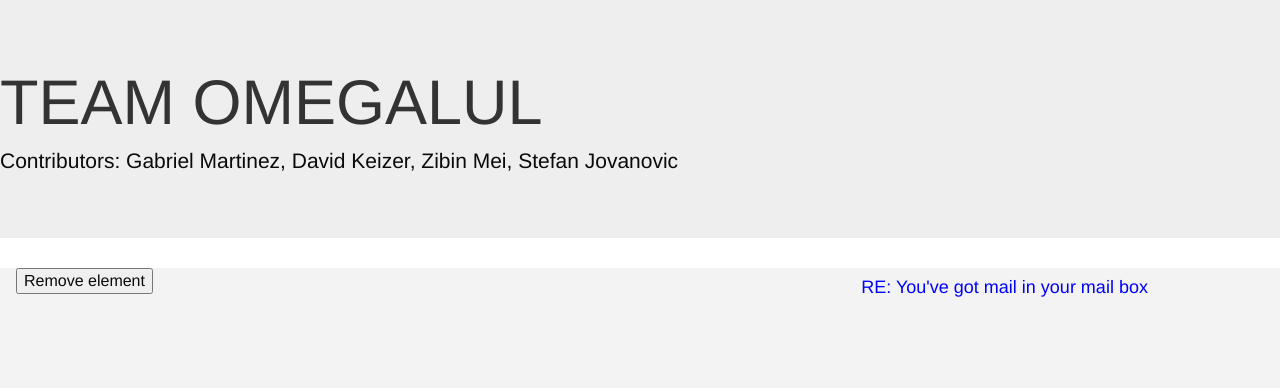
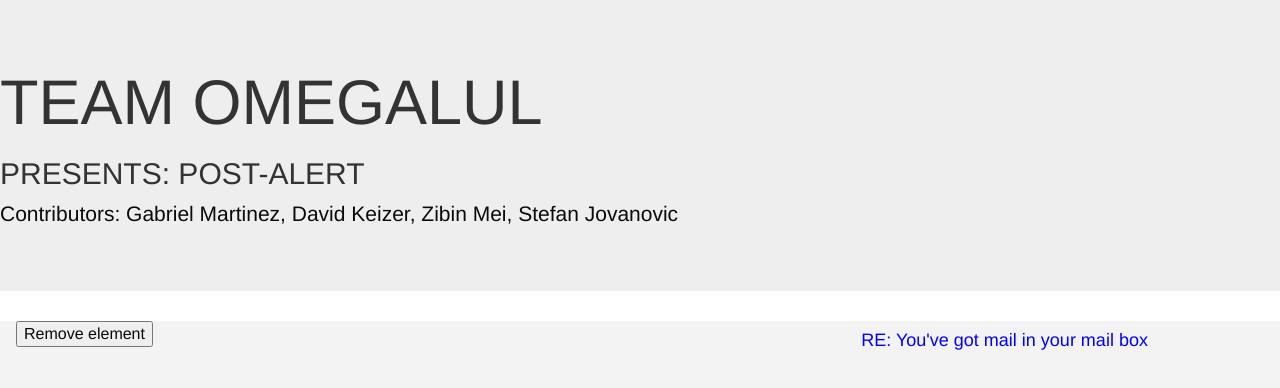
Before and after one commit to STEjovanovicFAN/Server-Website-HACKATON, a plain HTML site: page index.html in a window 1280 px wide. Drawn offline with nearby package versions, Linux system fonts and the light colour scheme; files that its build step writes are made by us from their sources.

Commit message:
jfijdsjafljsda

```diff
--- a/index.html
+++ b/index.html
@@ -25,7 +25,8 @@
 </script>
 <body>
 	<div class="jumbotron text-center">
-	  <h1>TEAM OMEGALUL</h1>
+	  <h1>TEAM OMEGALUL </h1>
+      <h2>PRESENTS: POST-ALERT</h2>
 	  <p>Contributors: Gabriel Martinez, David Keizer, Zibin Mei, Stefan Jovanovic</p>
 	</div>
 
```
